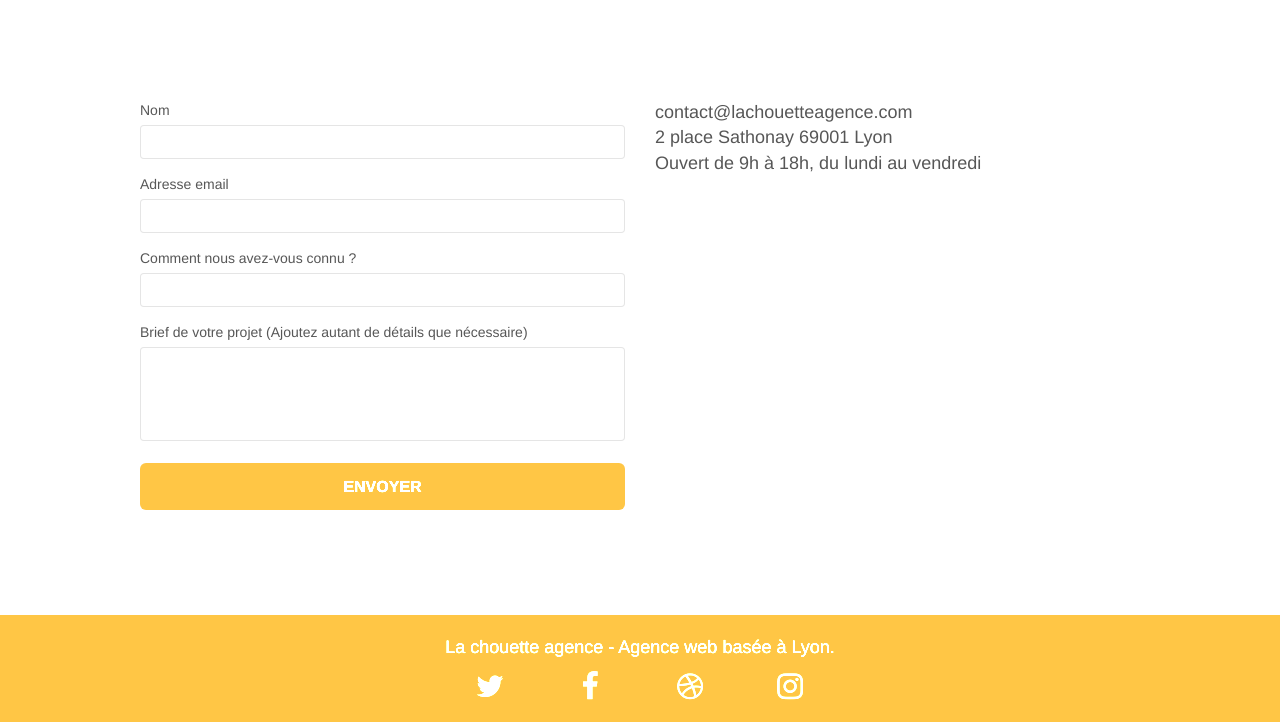
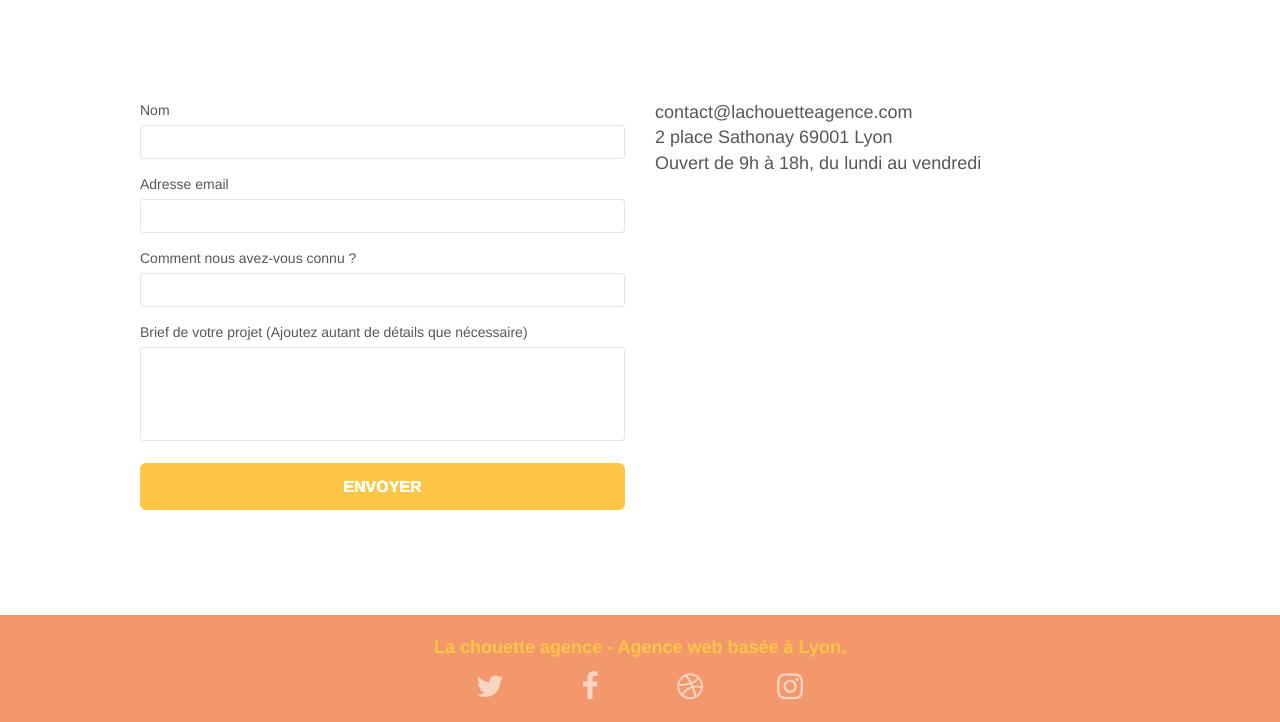
Before and after one commit to clementhaon/clementhaon.github.io, a plain HTML site: page contact.html in a window 1280 px wide. Shown: the part 416-1138 px from the top of the page. Drawn offline with nearby package versions, Linux system fonts and the light colour scheme.

Commit message:
change contrast

```diff
--- a/contact.html
+++ b/contact.html
@@ -150,11 +150,11 @@
 <!-- ScrollToTop Button END-->
 
 <!-- Footer - bloc-8 -->
-<div class="bloc bgc-atomic-tangerine d-bloc more-contrast" id="bloc-8">
+<div class="bloc bgc-atomic-tangerine d-bloc" id="bloc-8">
 	<div class="container bloc-sm">
 		<div class="row">
 			<div class="col-sm-12">
-				<p class="text-center white">
+				<p class="text-center tc-white more-contrast">
 					La chouette agence - Agence web basée à Lyon.<br>
 				</p>
 				<div class="row row-no-gutters social">
```
Also changed, not shown: index.html (+1 -1 lines).
